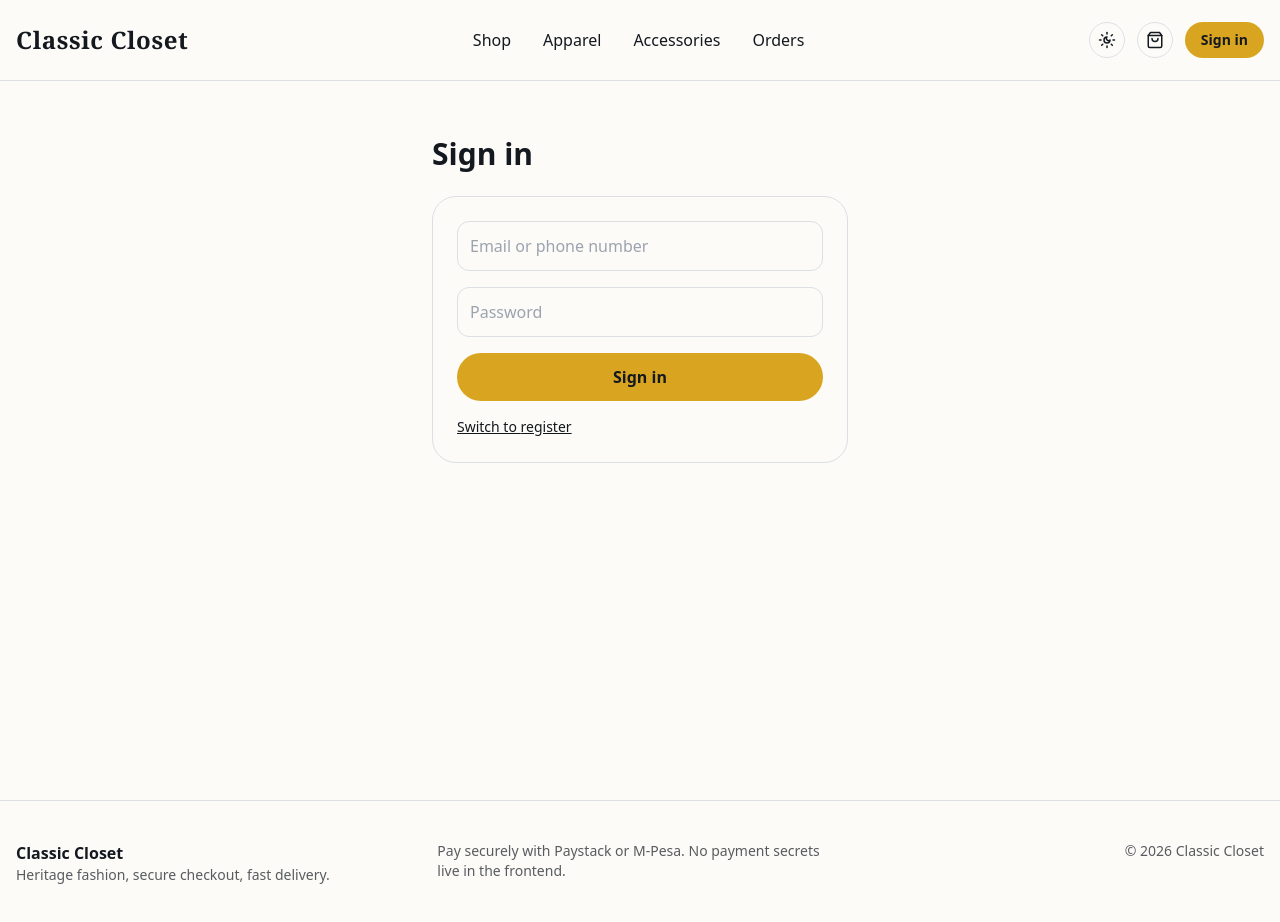
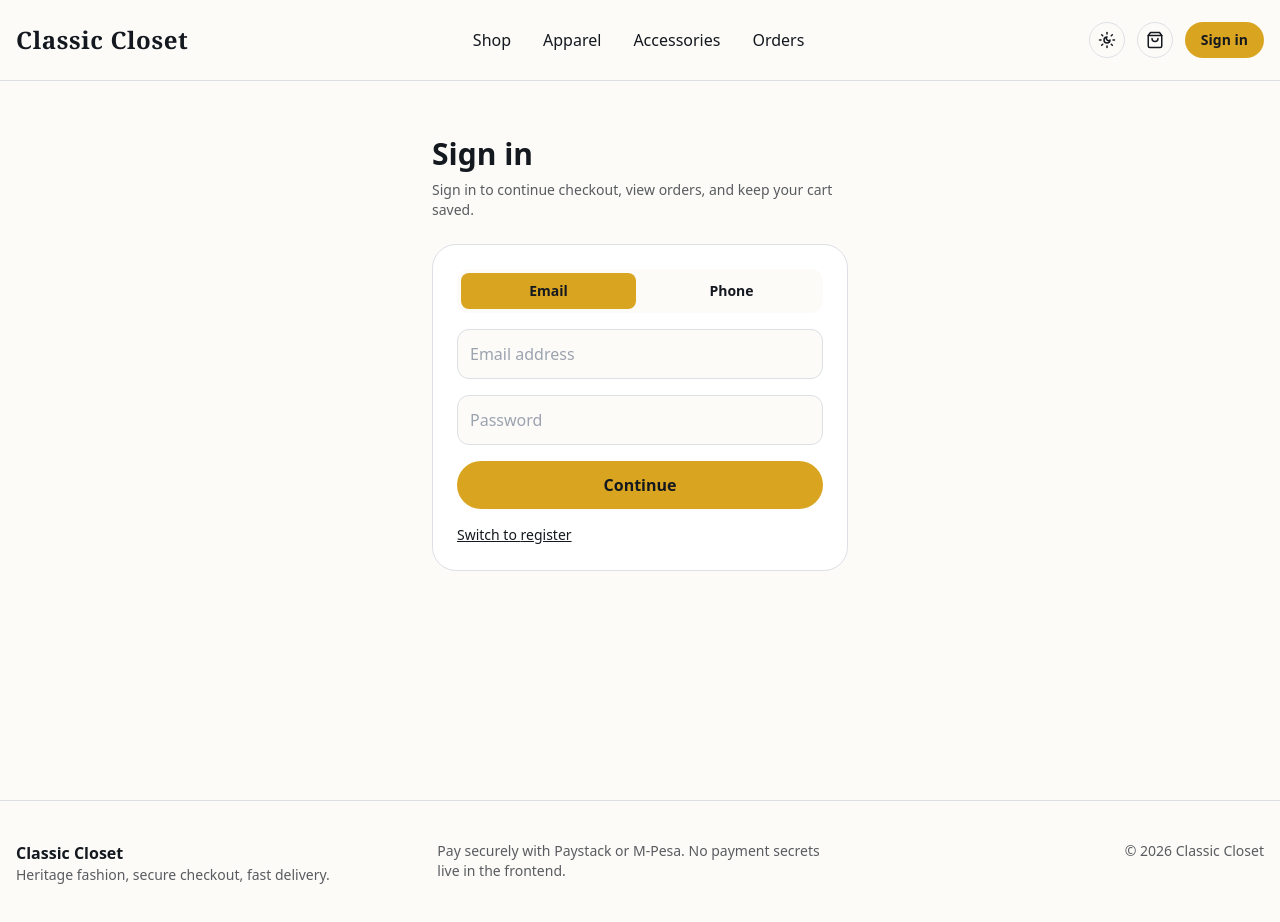
Before and after one commit to kelvinnzyoki/Kamwana, a Next.js app: page /login in a window 1280 px wide. Shown: the top 922 px of the page. Built offline with nearby package versions, Linux system fonts and the light colour scheme; no server answers.

Commit message:
Add files via upload

```diff
--- a/src/app/login/page.tsx
+++ b/src/app/login/page.tsx
@@ -1,15 +1,17 @@
 'use client';
 
-import { useState } from 'react';
+import { Suspense, useState } from 'react';
 import { useSearchParams } from 'next/navigation';
-import { api, ApiRequestError } from '@/lib/api';
+import { api } from '@/lib/api';
 
-export default function Login() {
-  const [mode, setMode] = useState<'login' | 'register'>('login');
-  const [error, setError] = useState('');
-  const [loading, setLoading] = useState(false);
+function LoginContent() {
   const searchParams = useSearchParams();
   const next = searchParams.get('next') || '/shop';
+
+  const [mode, setMode] = useState<'login' | 'register'>('login');
+  const [identifierType, setIdentifierType] = useState<'email' | 'phone'>('email');
+  const [loading, setLoading] = useState(false);
+  const [error, setError] = useState('');
 
   async function submit(e: React.FormEvent<HTMLFormElement>) {
     e.preventDefault();
@@ -19,23 +21,32 @@ export default function Login() {
     try {
       const form = new FormData(e.currentTarget);
       const password = String(form.get('password') || '');
+      const name = String(form.get('name') || '');
+      const identifier = String(form.get('identifier') || '').trim();
 
-      if (mode === 'login') {
-        const login = String(form.get('login') || '');
-        await api.login({ login, password });
+      if (!identifier || !password) {
+        throw new Error('Enter your email/phone and password.');
+      }
+
+      const body: Record<string, string> = { password };
+
+      if (identifierType === 'email') {
+        body.email = identifier.toLowerCase();
       } else {
-        await api.register({
-          name: String(form.get('name') || ''),
-          email: String(form.get('email') || ''),
-          phone: String(form.get('phone') || ''),
-          password,
-        });
+        body.phone = identifier;
+      }
+
+      if (mode === 'register') {
+        body.name = name;
+        await api.register(body);
+      } else {
+        await api.login(body);
       }
 
       window.location.href = next;
     } catch (err) {
-      if (err instanceof ApiRequestError) setError(err.message);
-      else setError('Something went wrong. Try again.');
+      const message = err instanceof Error ? err.message : 'Authentication failed. Try again.';
+      setError(message);
     } finally {
       setLoading(false);
     }
@@ -43,33 +54,88 @@ export default function Login() {
 
   return (
     <section className="mx-auto max-w-md px-4 py-10">
-      <h1 className="mb-6 text-3xl font-bold">{mode === 'login' ? 'Sign in' : 'Create account'}</h1>
+      <h1 className="mb-2 text-3xl font-bold">
+        {mode === 'login' ? 'Sign in' : 'Create account'}
+      </h1>
+      <p className="mb-6 text-sm opacity-70">
+        Sign in to continue checkout, view orders, and keep your cart saved.
+      </p>
 
-      <form onSubmit={submit} className="space-y-4 rounded-3xl border border-border p-6">
-        {error && <p className="rounded-xl border border-red-500/30 bg-red-500/10 p-3 text-sm text-red-500">{error}</p>}
-
+      <form onSubmit={submit} className="space-y-4 rounded-3xl border border-border bg-card p-6">
         {mode === 'register' && (
-          <>
-            <input name="name" required placeholder="Full name" className="w-full rounded-xl border border-border bg-background p-3" />
-            <input name="email" required type="email" placeholder="Email address" className="w-full rounded-xl border border-border bg-background p-3" />
-            <input name="phone" placeholder="Phone number e.g. 2547XXXXXXXX" className="w-full rounded-xl border border-border bg-background p-3" />
-          </>
+          <input
+            name="name"
+            required
+            placeholder="Full name"
+            className="w-full rounded-xl border border-border bg-background p-3"
+          />
         )}
 
-        {mode === 'login' && (
-          <input name="login" required placeholder="Email or phone number" className="w-full rounded-xl border border-border bg-background p-3" />
+        <div className="grid grid-cols-2 gap-2 rounded-xl bg-background p-1">
+          <button
+            type="button"
+            onClick={() => setIdentifierType('email')}
+            className={`rounded-lg px-3 py-2 text-sm font-semibold ${identifierType === 'email' ? 'bg-primary text-primaryForeground' : ''}`}
+          >
+            Email
+          </button>
+          <button
+            type="button"
+            onClick={() => setIdentifierType('phone')}
+            className={`rounded-lg px-3 py-2 text-sm font-semibold ${identifierType === 'phone' ? 'bg-primary text-primaryForeground' : ''}`}
+          >
+            Phone
+          </button>
+        </div>
+
+        <input
+          name="identifier"
+          required
+          type={identifierType === 'email' ? 'email' : 'tel'}
+          placeholder={identifierType === 'email' ? 'Email address' : 'Phone number e.g. 2547XXXXXXXX'}
+          className="w-full rounded-xl border border-border bg-background p-3"
+        />
+
+        <input
+          name="password"
+          required
+          type="password"
+          placeholder="Password"
+          className="w-full rounded-xl border border-border bg-background p-3"
+        />
+
+        {error && (
+          <p className="rounded-xl border border-red-500/30 bg-red-500/10 p-3 text-sm text-red-500">
+            {error}
+          </p>
         )}
 
-        <input name="password" required type="password" placeholder="Password" className="w-full rounded-xl border border-border bg-background p-3" />
-
-        <button disabled={loading} className="w-full rounded-full bg-primary py-3 font-bold text-primaryForeground disabled:opacity-60">
-          {loading ? 'Please wait...' : mode === 'login' ? 'Sign in' : 'Create account'}
+        <button
+          disabled={loading}
+          className="w-full rounded-full bg-primary py-3 font-bold text-primaryForeground disabled:opacity-60"
+        >
+          {loading ? 'Please wait...' : 'Continue'}
         </button>
 
-        <button type="button" onClick={() => setMode(mode === 'login' ? 'register' : 'login')} className="text-sm underline">
+        <button
+          type="button"
+          onClick={() => {
+            setError('');
+            setMode(mode === 'login' ? 'register' : 'login');
+          }}
+          className="text-sm underline"
+        >
           Switch to {mode === 'login' ? 'register' : 'login'}
         </button>
       </form>
     </section>
   );
 }
+
+export default function LoginPage() {
+  return (
+    <Suspense fallback={<p className="p-8">Loading...</p>}>
+      <LoginContent />
+    </Suspense>
+  );
+}
```
